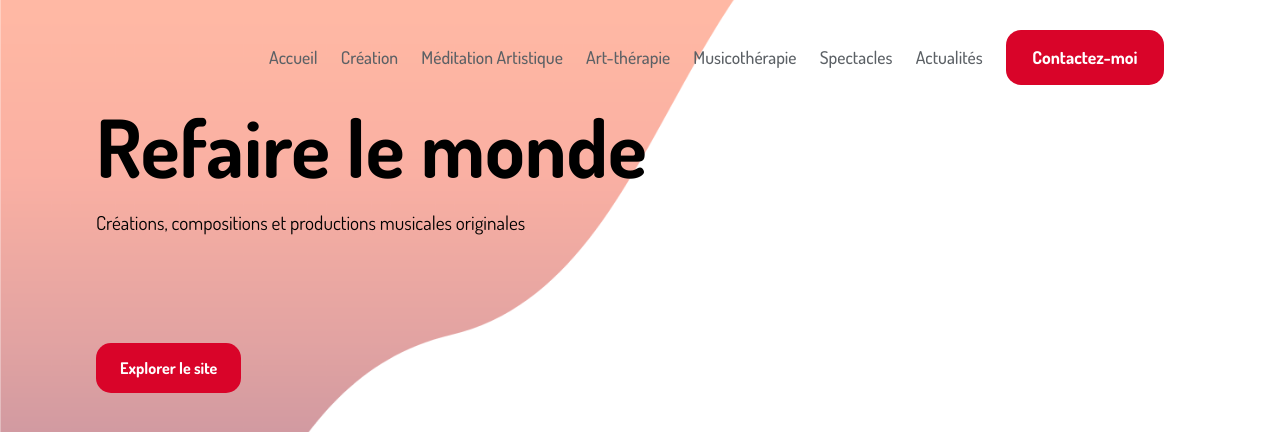
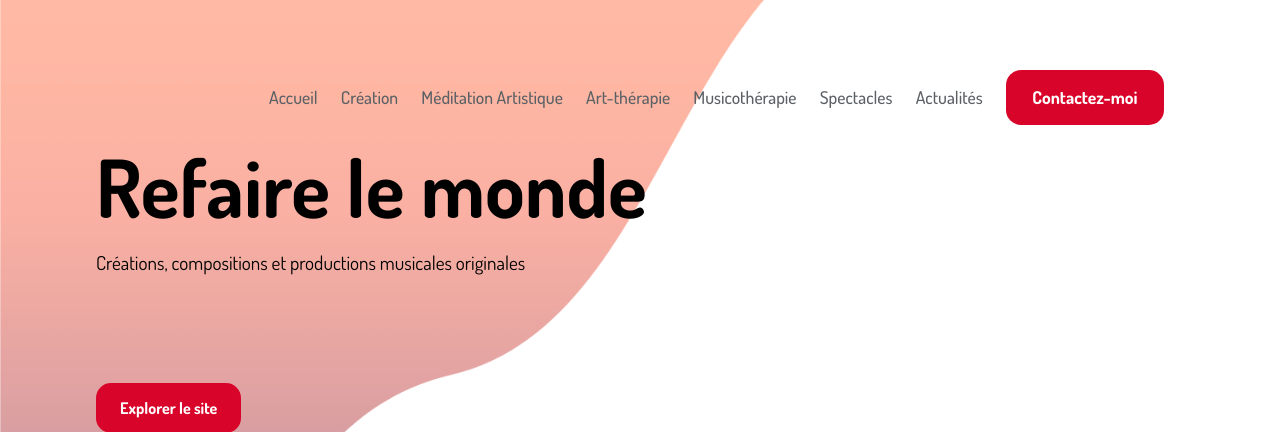
Before and after one commit to trmouv/refaire_le_monde.io, a PHP site: page / in a window 1280 px wide. Shown: the top 432 px of the page. Run offline with PHP 8.4, Linux system fonts and the light colour scheme.

Commit message:
Changement marge header

```diff
--- a/style.css
+++ b/style.css
@@ -461,10 +461,6 @@ body{
     z-index: -1;
 }
 
-header{
-    margin-top: -5vh;
-}
-
 p{
     font-size: 1.2em;
 }
```
